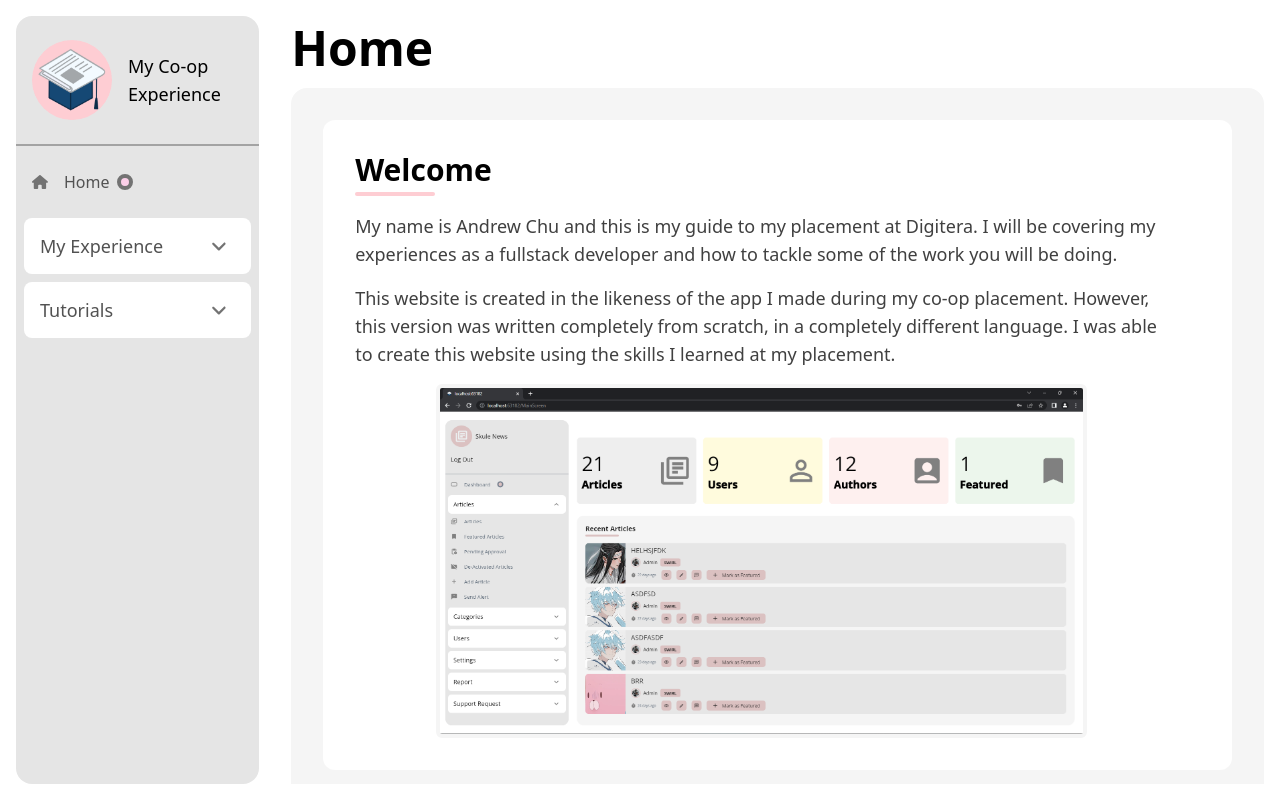
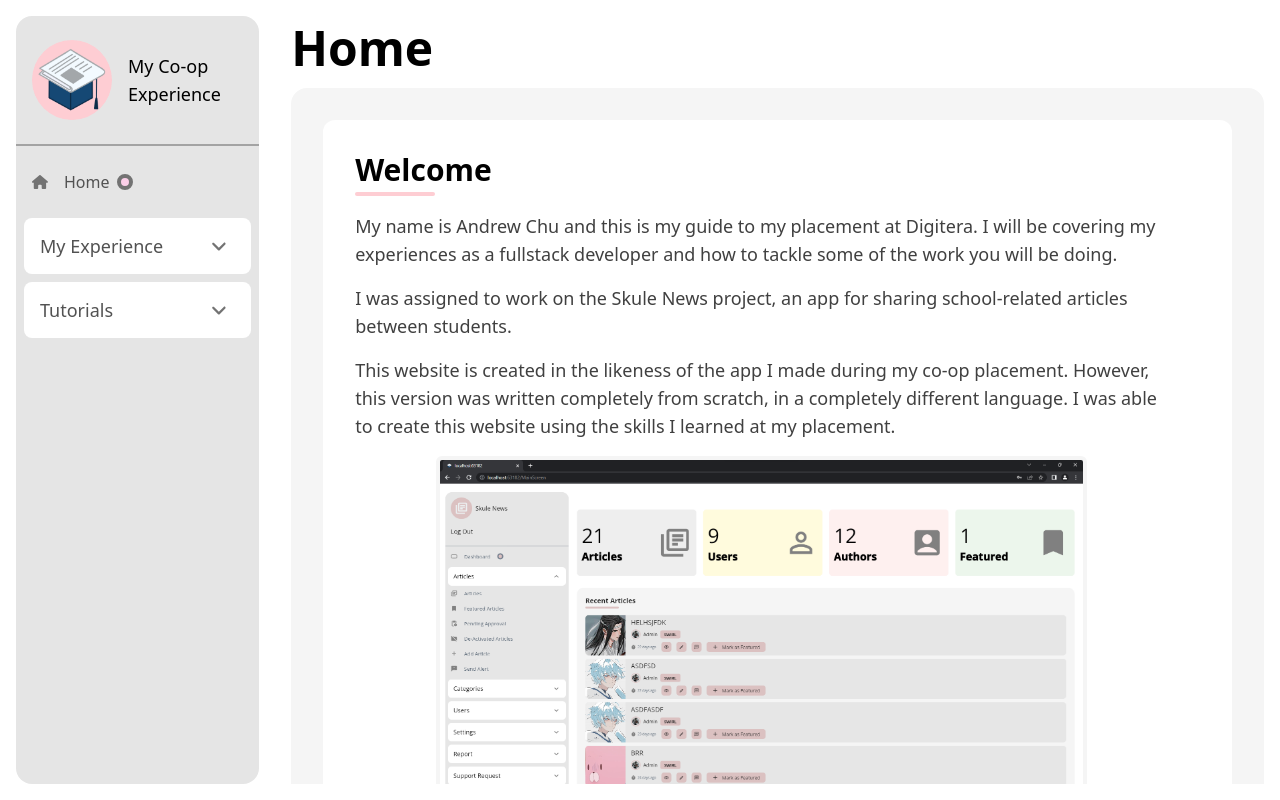
Before and after one commit to Previouslynamedjeff/digitera-coop-experience, a React (Vite) app: page / in a window 1280 px wide. Built offline with nearby package versions, Linux system fonts and the light colour scheme.

Commit message:
Home page

```diff
--- /dev/null
+++ b/src/components/Card.jsx
@@ -0,0 +1,15 @@
+function Card(props) {
+    let classList = props.className !== undefined ? props.className : "bg-white rounded-xl p-8 pr-16 my-6 mx-2";
+    let titleClassList = "text-3xl font-semibold mb-4 " +
+        (props.title !== undefined ? "after:h-1 after:w-20 after:block after:bg-rose-200 after:rounded-full after:mt-1" : "");
+    return (
+        <div className={classList}>
+            <h1 className={titleClassList}>
+                {props.title !== undefined ? props.title : undefined}
+            </h1>
+            {props.children}
+        </div>
+    );
+}
+
+export default Card;
--- a/src/pages/Home.jsx
+++ b/src/pages/Home.jsx
@@ -4,20 +4,8 @@ import AppScreenshot from "../assets/app-screenshot.png";
 import { FontAwesomeIcon } from "@fortawesome/react-fontawesome";
 import { faTwitter, faFacebook, faInstagram, faLinkedin } from "@fortawesome/free-brands-svg-icons";
 import { faLink } from "@fortawesome/free-solid-svg-icons";
-
-function Card(props) {
-    let classList = props.className !== undefined ? props.className : "bg-white rounded-xl p-8 pr-16 my-6 mx-2";
-    let titleClassList = "text-3xl font-semibold mb-4 " +
-        (props.title !== undefined ? "after:h-1 after:w-20 after:block after:bg-rose-200 after:rounded-full after:mt-1" : "");
-    return (
-        <div className={classList}>
-            <h1 className={titleClassList}>
-                {props.title !== undefined ? props.title : undefined}
-            </h1>
-            {props.children}
-        </div>
-    );
-}
+import Card from "../components/Card";
+import DigiteraLogo from "../assets/digitera-logo.jpg";
 
 function Home() {
     return (
@@ -31,6 +19,9 @@ function Home() {
                 <p className="text-lg text-neutral-700 mb-4">
                     My name is Andrew Chu and this is my guide to my placement at Digitera. I will be covering my experiences as a
                     fullstack developer and how to tackle some of the work you will be doing.
+                </p>
+                <p className="text-lg text-neutral-700 mb-4">
+                    I was assigned to work on the Skule News project, an app for sharing school-related articles between students.
                 </p>
                 <p className="text-lg text-neutral-700 mb-4">
                     This website is created in the likeness of the app I made during my co-op placement. However, this version was written
@@ -76,6 +67,7 @@ function Home() {
                     There are multiple types of technology placements available at Digitera. Some of the positions available are fullstack developer (me),
                     mobile developer, and graphic designer.
                 </p>
+                <img className="text-center box-border w-[20%] m-auto border-neutral-100 border-4 rounded-full" alt="Digitera logo" src={DigiteraLogo}/>
             </Card>
         </div>
     </>
```
Also changed, not shown: src/assets/resume.png (added), 1 other file (tests, documents, lock files or other folders).
